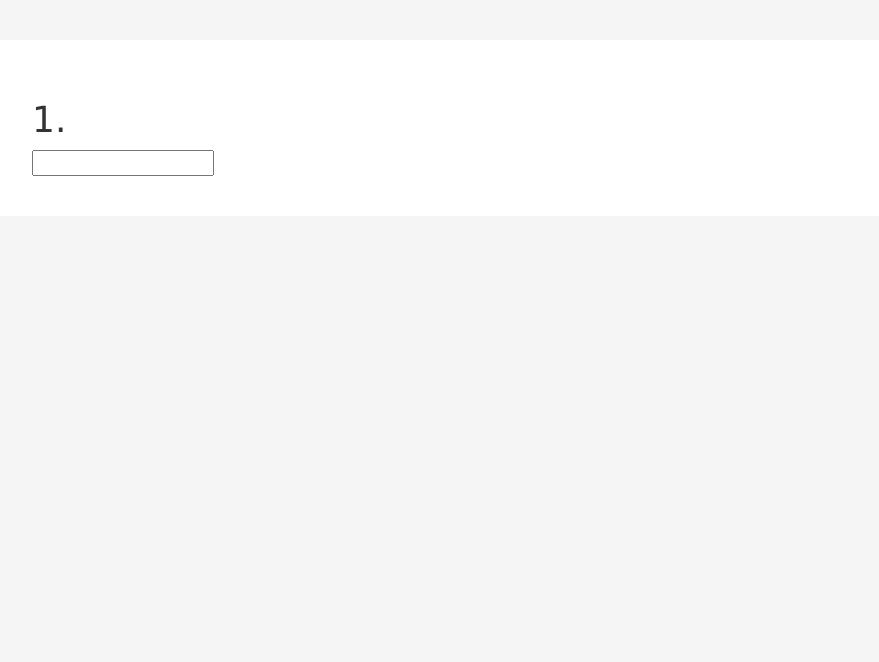
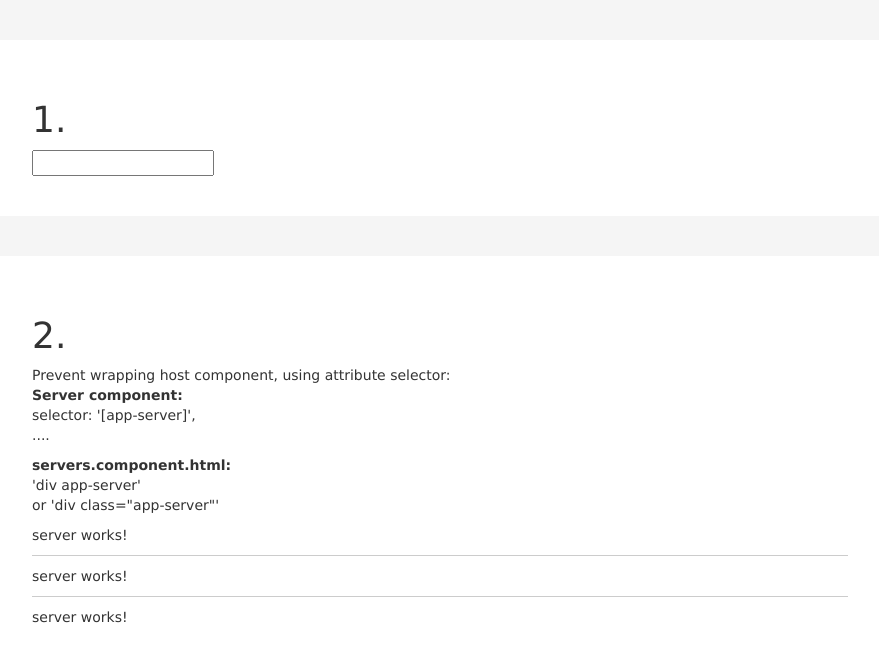
Before and after one commit to alastairbird/Angular-Test, an Angular app: page / in a window 1280 px wide. Shown: the top 662 px of the page, without its empty margins (200-1079 px from the left). Built offline with nearby package versions, Linux system fonts and the light colour scheme.

Commit message:
Adds a new nested component and new selector implementation

```diff
--- a/src/app/app.component.html
+++ b/src/app/app.component.html
@@ -7,3 +7,9 @@
     {{ name }}
   </span>
 </div>
+
+
+<div class="module">
+  <h1>2.</h1>
+  <app-servers></app-servers>
+</div>
--- /dev/null
+++ b/src/app/server/server.component.html
@@ -0,0 +1,3 @@
+<p>
+  server works!
+</p>
--- /dev/null
+++ b/src/app/server/server.component.ts
@@ -0,0 +1,15 @@
+import { Component, OnInit } from '@angular/core';
+
+@Component({
+  selector: '[app-server]',
+  templateUrl: './server.component.html',
+  styleUrls: ['./server.component.css']
+})
+export class ServerComponent implements OnInit {
+
+  constructor() { }
+
+  ngOnInit() {
+  }
+
+}
--- /dev/null
+++ b/src/app/servers/servers.component.css
@@ -0,0 +1,5 @@
+.server + .server {
+	border-top: 1px solid #ccc;
+	display: block;
+	padding-top: 10px;
+}
--- /dev/null
+++ b/src/app/servers/servers.component.html
@@ -0,0 +1,15 @@
+Prevent wrapping host component, using attribute selector:<br>
+<strong>Server component:</strong>
+<p>
+  selector: '[app-server]',<br>
+  ....
+</p>
+<strong>servers.component.html:</strong>
+<p>
+	'div app-server'<br>or
+	'div class="app-server"'
+</p>
+
+<div app-server class="server"></div>
+<div app-server class="server"></div>
+<div app-server class="server"></div>
--- /dev/null
+++ b/src/app/servers/servers.component.ts
@@ -0,0 +1,15 @@
+import { Component, OnInit } from '@angular/core';
+
+@Component({
+  selector: 'app-servers',
+  templateUrl: './servers.component.html',
+  styleUrls: ['./servers.component.css']
+})
+export class ServersComponent implements OnInit {
+
+  constructor() { }
+
+  ngOnInit() {
+  }
+
+}
```
Also changed, not shown: src/app/app.module.ts (+8 -2 lines), src/app/server/server.component.css (added), 2 other files (tests, documents, lock files or other folders).
